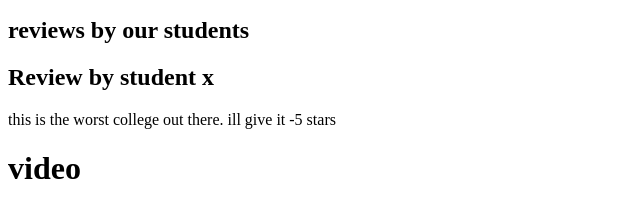
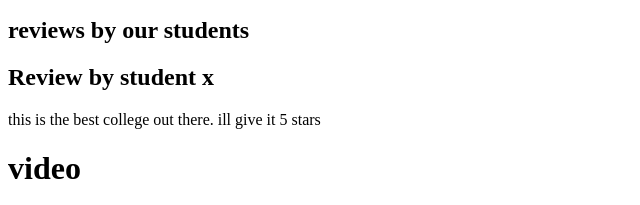
Before and after one commit to harsha260/fullstack-practice, a plain HTML site: page tasks/ob-t1/index.html in a window 1280 px wide. Shown: the part 1225-1430 px from the top of the page, 0-640 px from the left. Drawn offline with Linux system fonts and the light colour scheme.

Commit message:
Update typo

```diff
--- a/tasks/ob-t1/index.html
+++ b/tasks/ob-t1/index.html
@@ -105,7 +105,7 @@
       <h1>reviews by our students</h1>
       <article>
         <h2>Review by student x</h2>
-        <p>this is the worst college out there. ill give it -5 stars</p>
+        <p>this is the best college out there. ill give it 5 stars</p>
       </article>
     </section>
 
```
